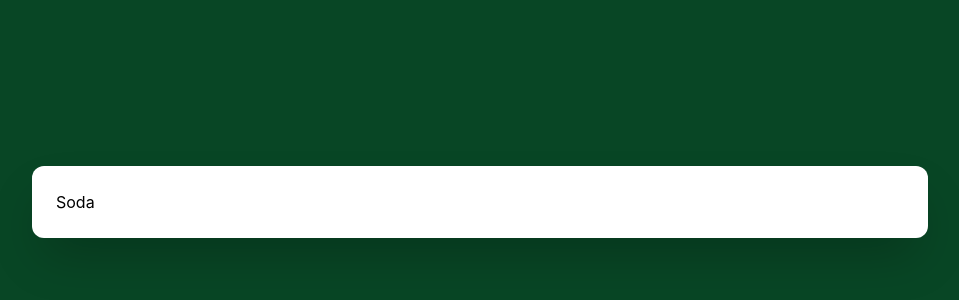
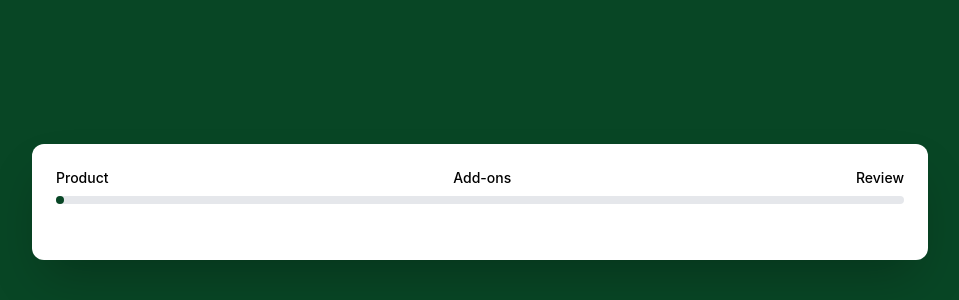
Before and after one commit to benjidotdev/qopla-product-checkout, a React (Create React App) app: page / in a window 1280 px wide. Shown: the part 198-498 px from the top of the page, without its empty margins (160-1119 px from the left). Built offline with nearby package versions, Linux system fonts and the light colour scheme.

Commit message:
create progress bar

```diff
--- a/src/components/indicators/loading/Loading.tsx
+++ b/src/components/indicators/loading-indicator/LoadingIndicator.tsx
@@ -4,7 +4,7 @@ const LoadingIndicator = () => {
   return (
     <div className="bg-white w-full max-w-4xl h-64 flex items-center justify-center rounded-xl shadow-2xl p-6">
       <div role="status">
-        <svg aria-hidden="true" className="inline w-10 h-10 text-gray-200 animate-spin fill-qopla-green"
+        <svg aria-hidden="true" className="inline w-24 h-24 text-gray-200 animate-spin fill-qopla-green"
              viewBox="0 0 100 101" fill="none" xmlns="http://www.w3.org/2000/svg">
           <path
             d="M100 50.5908C100 78.2051 77.6142 100.591 50 100.591C22.3858 100.591 0 78.2051 0 50.5908C0 22.9766 22.3858 0.59082 50 0.59082C77.6142 0.59082 100 22.9766 100 50.5908ZM9.08144 50.5908C9.08144 73.1895 27.4013 91.5094 50 91.5094C72.5987 91.5094 90.9186 73.1895 90.9186 50.5908C90.9186 27.9921 72.5987 9.67226 50 9.67226C27.4013 9.67226 9.08144 27.9921 9.08144 50.5908Z"
--- a/src/components/soda/Soda.tsx
+++ b/src/components/soda/Soda.tsx
@@ -1,10 +1,12 @@
-import React from "react";
+import React, { useState } from "react";
 import useProduct from "../../hooks/useProduct";
-import LoadingIndicator from "../indicators/loading/Loading";
-import ErrorIndicator from "../indicators/error/Error";
+import LoadingIndicator from "../indicators/loading-indicator/LoadingIndicator";
+import ErrorIndicator from "../indicators/error-indicator/ErrorIndicator";
+import ProgressBar from "./progress-bar/ProgressBar";
 
 const Soda = () => {
   const { product, additionalData, loading, error } = useProduct({ id: "a_very_unique_soda_id" });
+  const [step, setStep] = useState(1);
 
   console.log({ product, additionalData, loading, error });
 
@@ -12,7 +14,9 @@ const Soda = () => {
   if (error) return <ErrorIndicator error={error} />;
 
   return (
-    <div className="bg-white w-full max-w-4xl rounded-xl shadow-2xl p-6">Soda</div>
+    <div className="bg-white w-full max-w-4xl rounded-xl shadow-2xl p-6">
+      <ProgressBar currentStep={step} />
+    </div>
   );
 };
 
--- /dev/null
+++ b/src/components/soda/progress-bar/ProgressBar.tsx
@@ -0,0 +1,25 @@
+import React from 'react'
+
+const STEPS = ["Product", "Add-ons", "Review"];
+
+export const ProgressBar = ({ currentStep }: { currentStep: number }) => {
+  return (
+    <div className="mb-8">
+      <div className="flex justify-between mb-2">
+        {STEPS.map((step) => (
+          <div key={step} className="text-sm font-medium">
+            {step}
+          </div>
+        ))}
+      </div>
+      <div className="h-2 bg-gray-200 rounded-full">
+        <div
+          className="h-full bg-qopla-green rounded-full transition-all duration-300"
+          style={{width: currentStep === 1 ? '1%' : `${((currentStep - 1) / (STEPS.length - 1)) * 100}%`}}
+        />
+      </div>
+    </div>
+  );
+}
+
+export default ProgressBar
--- a/src/hooks/useProduct.ts
+++ b/src/hooks/useProduct.ts
@@ -31,7 +31,7 @@ const useProduct = ({ id }: UseProductOptions): UseProductResponse => {
         if (error instanceof Error) {
           setError(error.message);
         } else {
-          setError("Unknown error");
+          setError("Unknown error-indicator");
         }
       } finally {
         setLoading(false);
```
Also changed, not shown: src/components/indicators/error-indicator/ErrorIndicator.tsx (renamed from src/components/indicators/error/Error.tsx).
